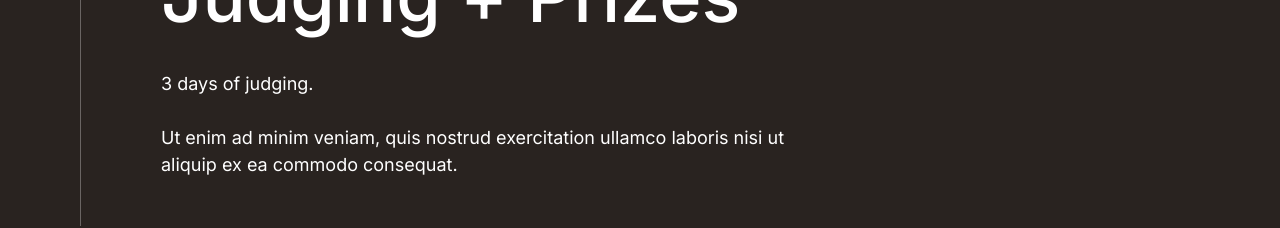
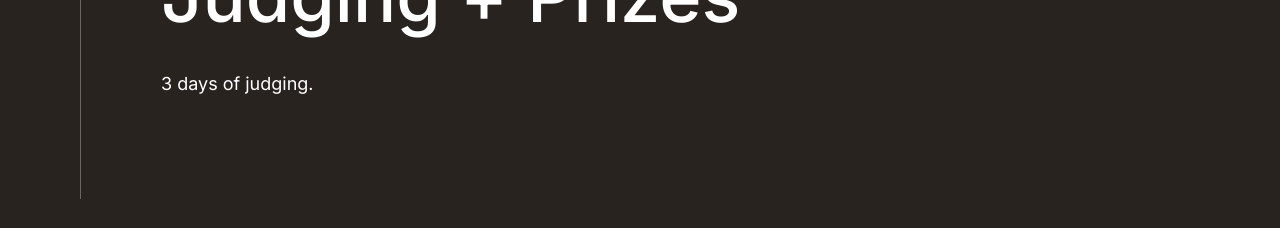
Before and after one commit to codingshot/abstract-landing, a Next.js app: page / in a window 1280 px wide. Shown: the part 1820-2048 px from the top of the page. Built offline with nearby package versions, Linux system fonts and the light colour scheme.

Commit message:
Update index.js
Took out Lorem ipsum on judge section

```diff
--- a/pages/index.js
+++ b/pages/index.js
@@ -211,10 +211,6 @@ const Home = (props) => {
                   </span>
                   <br></br>
                   <br></br>
-                  <span>
-                    Ut enim ad minim veniam, quis nostrud exercitation ullamco
-                    laboris nisi ut aliquip ex ea commodo consequat.
-                  </span>
                   <br></br>
                 </p>
               </div>
```
